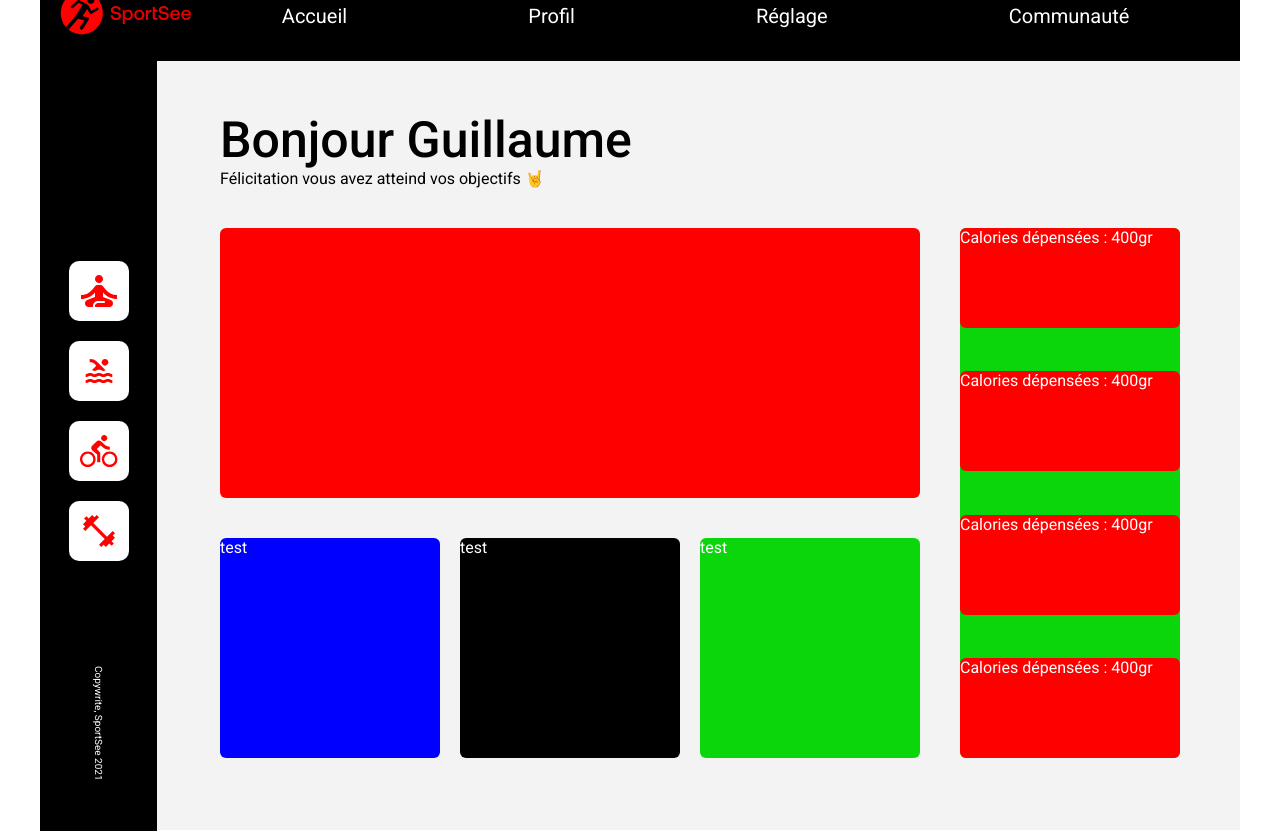
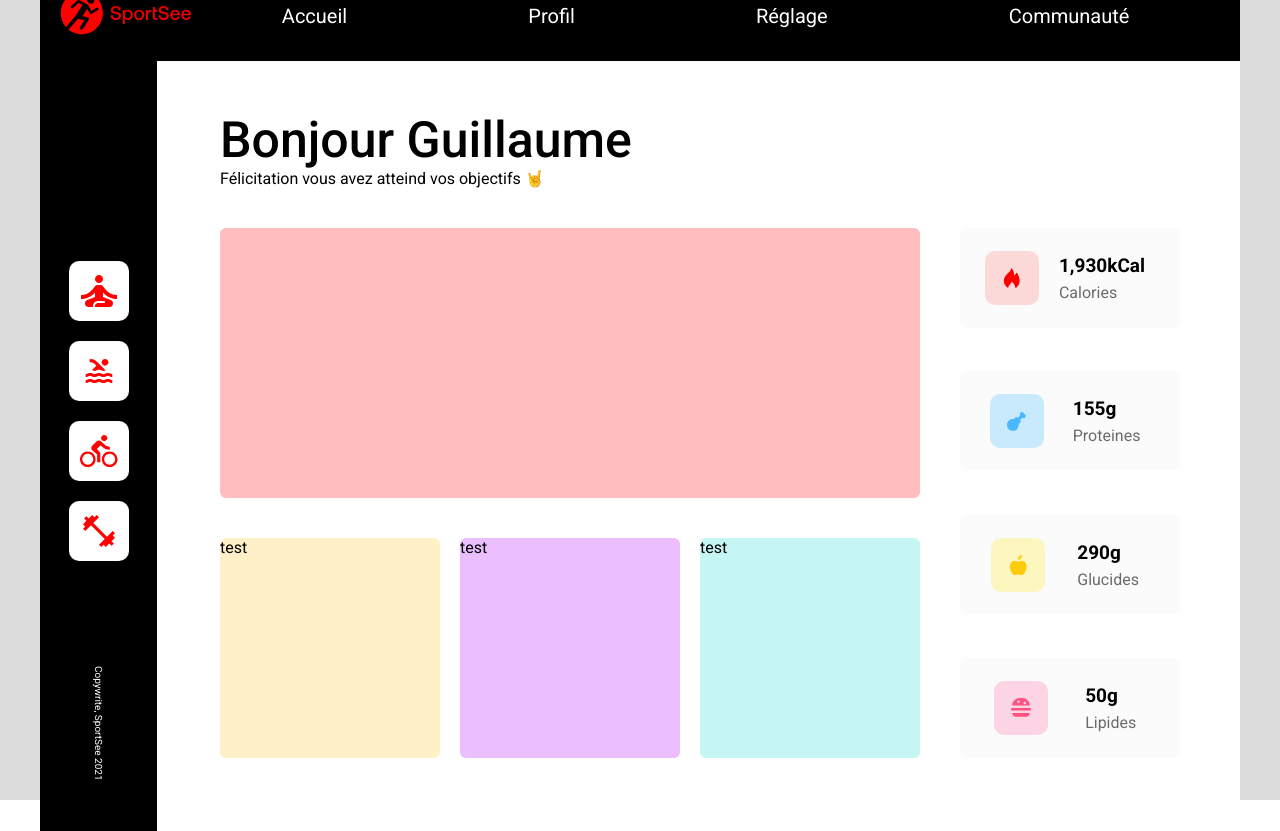
Before and after one commit to Guillaume-Gozillon/SportSee, a React (Create React App) app: page / in a window 1280 px wide. Built offline with nearby package versions, Linux system fonts and the light colour scheme.

Commit message:
style the Calorie component

```diff
--- a/src/View/Calorie.jsx
+++ b/src/View/Calorie.jsx
@@ -1,18 +1,61 @@
-const Calorie = () => {
+import fire from '../img/fire.svg'
+import meat from '../img/meat.svg'
+import fruit from '../img/fruit.svg'
+import junkfood from '../img/junkfood.svg'
+
+const Calorie = ({data}) => {
+
+    const calories = data[0].keyData.calorieCount
+    const proteines = data[0].keyData.proteinCount
+    const glucides = data[0].keyData.carbohydrateCount
+    const lipides = data[0].keyData.lipidCount
+
+    const nbWithCommas = nb => {
+        return nb.toString().replace(/\B(?=(\d{3})+(?!\d))/g, ',');
+      }
+
     return (
         <div className='calorie'>
-            <div className='test'>
-                <p>Calories dépensées : 400gr</p>
+            <div className='calorie-container'>
+                <div className='icons-calorie fire'>
+                    <img src={fire} alt="flamme" />
+                </div>
+                <div className='test'>
+                    <p className='cal-value'>{`${nbWithCommas(calories)}kCal`}</p>
+                    <p>Calories</p>
+                </div>
             </div>
-            <div className='test'>
-                <p>Calories dépensées : 400gr</p>
+
+            <div className='calorie-container'>
+                <div className='icons-calorie meat'>
+                    <img src={meat} alt="flamme" />
+                </div>
+                <div className='test'>
+                    <p className='cal-value'>{`${proteines}g`}</p>
+                    <p>Proteines</p>
+                </div>
             </div>
-            <div className='test'>
-                <p>Calories dépensées : 400gr</p>
+
+            <div className='calorie-container'>
+                <div className='icons-calorie fruit'>
+                    <img src={fruit} alt="flamme" />
+                </div>
+                <div className='test'>
+                    <p className='cal-value'>{`${glucides}g`}</p>
+                    <p>Glucides</p>
+                </div>
             </div>
-            <div className='test'>
-                <p>Calories dépensées : 400gr</p>
+
+            <div className='calorie-container'>
+                <div className='icons-calorie junkfood'>
+                    <img src={junkfood} alt="flamme" />
+                </div>
+                <div className='test'>
+                    <p className='cal-value'>{`${lipides}g`}</p>
+                    <p>Lipides</p>
+                </div>
             </div>
+
         </div>
     )
 }
--- a/src/View/Canva.jsx
+++ b/src/View/Canva.jsx
@@ -18,7 +18,7 @@ const Canva = ({data}) => {
                         <Score />
                     </div>
                 </div>
-                <Calorie />
+                <Calorie data={data} />
             </div>
         </div>
     )
--- /dev/null
+++ b/src/styles/_calorie.scss
@@ -0,0 +1,51 @@
+.calorie {
+    display: flex;
+    flex-direction: column;
+    justify-content: space-between;
+    margin-right: 1.3rem;
+    margin-left: 4rem;
+    width: 22rem;
+    height: 100%;
+    border-radius: .6rem;
+    color: black;
+    & .calorie-container {
+        display: flex;
+        justify-content: space-around;
+        align-items: center;
+        width: 100%;
+        height: 10rem;
+        background: #FBFBFB;
+        border-radius: .6rem;
+        padding: 0 2.5rem 0 1.5rem;
+        & .cal-value {
+            font-size: 1.9rem;
+            font-weight: 700;
+            color: black;
+            margin-bottom: .6rem;
+        }
+        & p {
+            color: rgba(0, 0, 0, 0.575);
+        }
+    }
+}
+
+.icons-calorie {
+    width: 5.4rem;
+    height: 5.4rem;
+    border-radius: 1rem;
+    display: flex;
+    justify-content: center;
+    align-items: center;
+    &.fire{
+        background: rgba(255, 0, 0, 0.137);
+    }
+    &.meat{
+        background: rgba(0, 162, 255, 0.199);
+    }
+    &.fruit{
+        background: rgba(255, 230, 0, 0.24);
+    }
+    &.junkfood{
+        background: rgba(255, 0, 98, 0.158);
+    }
+}
--- a/src/styles/_canva.scss
+++ b/src/styles/_canva.scss
@@ -28,7 +28,7 @@
 .activity {
     width: 100%;
     height: 27rem;
-    background: red;
+    background: rgba(255, 0, 0, 0.26);
     border-radius: .6rem;
 }
 
@@ -36,51 +36,26 @@
     display: flex;
     justify-content: space-between;
     width: 100%;
-    color: white;
-}
-
-.length-activity {
-    width: 20rem;
-    height: 20rem;
-    background: blue;
+    color: black;
 }
 
 .length-activity {
     width: 22rem;
     height: 22rem;
-    background: blue;
+    background: rgba(255, 187, 0, 0.219);
     border-radius: .6rem;
 }
 
 .spider {
     width: 22rem;
     height: 22rem;
-    background: rgb(0, 0, 0);
+    background: rgba(174, 0, 255, 0.253);
     border-radius: .6rem;
 }
 
 .score {
     width: 22rem;
     height: 22rem;
-    background: rgb(11, 214, 11);
+    background: rgba(11, 214, 204, 0.233);
     border-radius: .6rem;
 }
-
-.calorie {
-    display: flex;
-    flex-direction: column;
-    justify-content: space-between;
-    margin-right: 1.3rem;
-    margin-left: 4rem;
-    width: 22rem;
-    height: 100%;
-    background: #0bd60b;
-    border-radius: .6rem;
-    color: white;
-    & .test {
-        width: 100%;
-        height: 10rem;
-        background: red;
-        border-radius: .6rem;
-    }
-}
--- a/src/styles/app.scss
+++ b/src/styles/app.scss
@@ -19,6 +19,7 @@ li {list-style: none;}
     justify-content: center;
     align-items: center;
     height: 100vh;
+    background-color: rgba(0, 0, 0, 0.137);
 }
 
 .application-container{
@@ -27,9 +28,10 @@ li {list-style: none;}
     min-width: 1200px;
     height: 80%;
     min-height: 860px;
-    background-color: rgba(173, 173, 173, 0.151);
+    background-color: white;
 }
 
 @import './header';
 @import './verticalMenu';
 @import './canva';
+@import './calorie';
```
